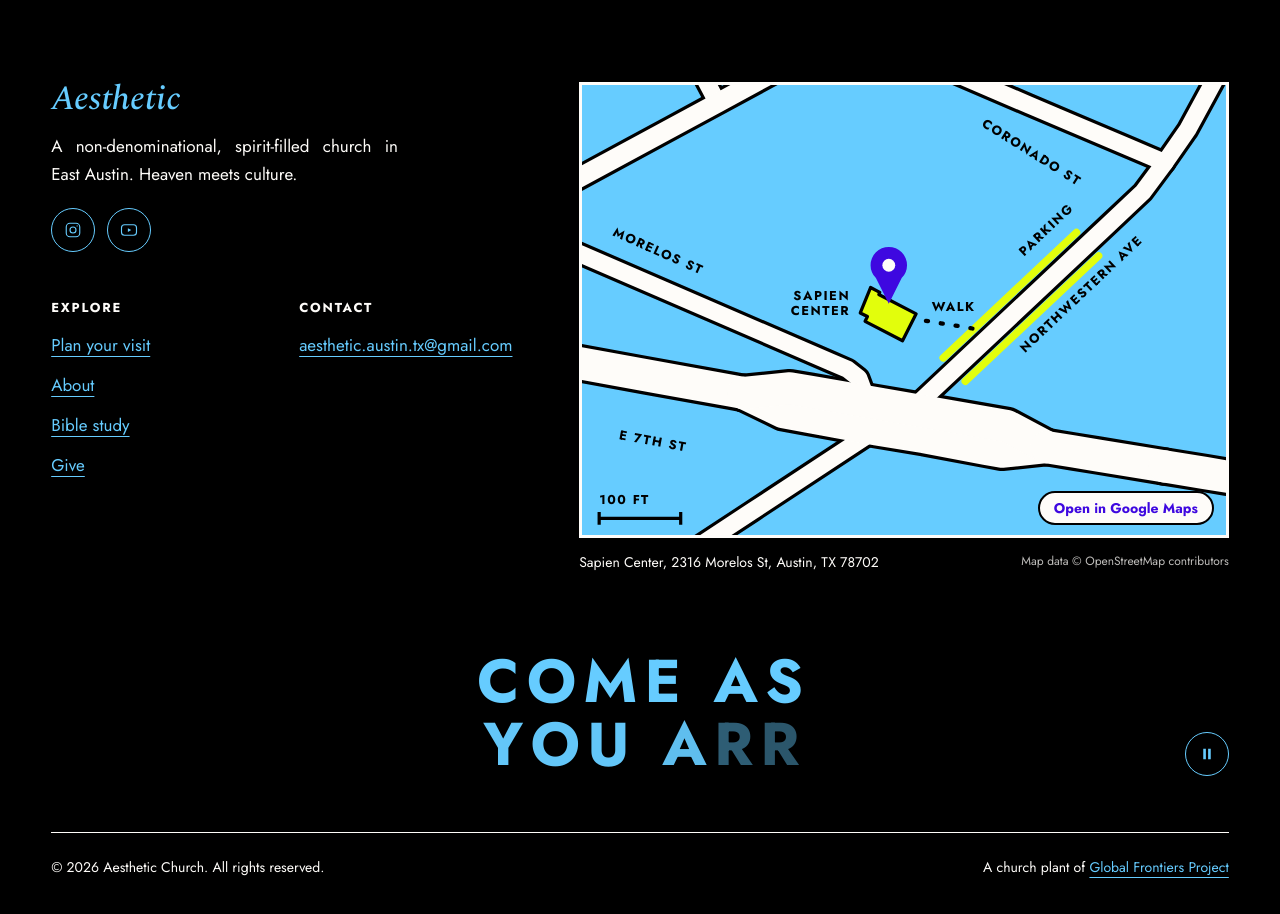
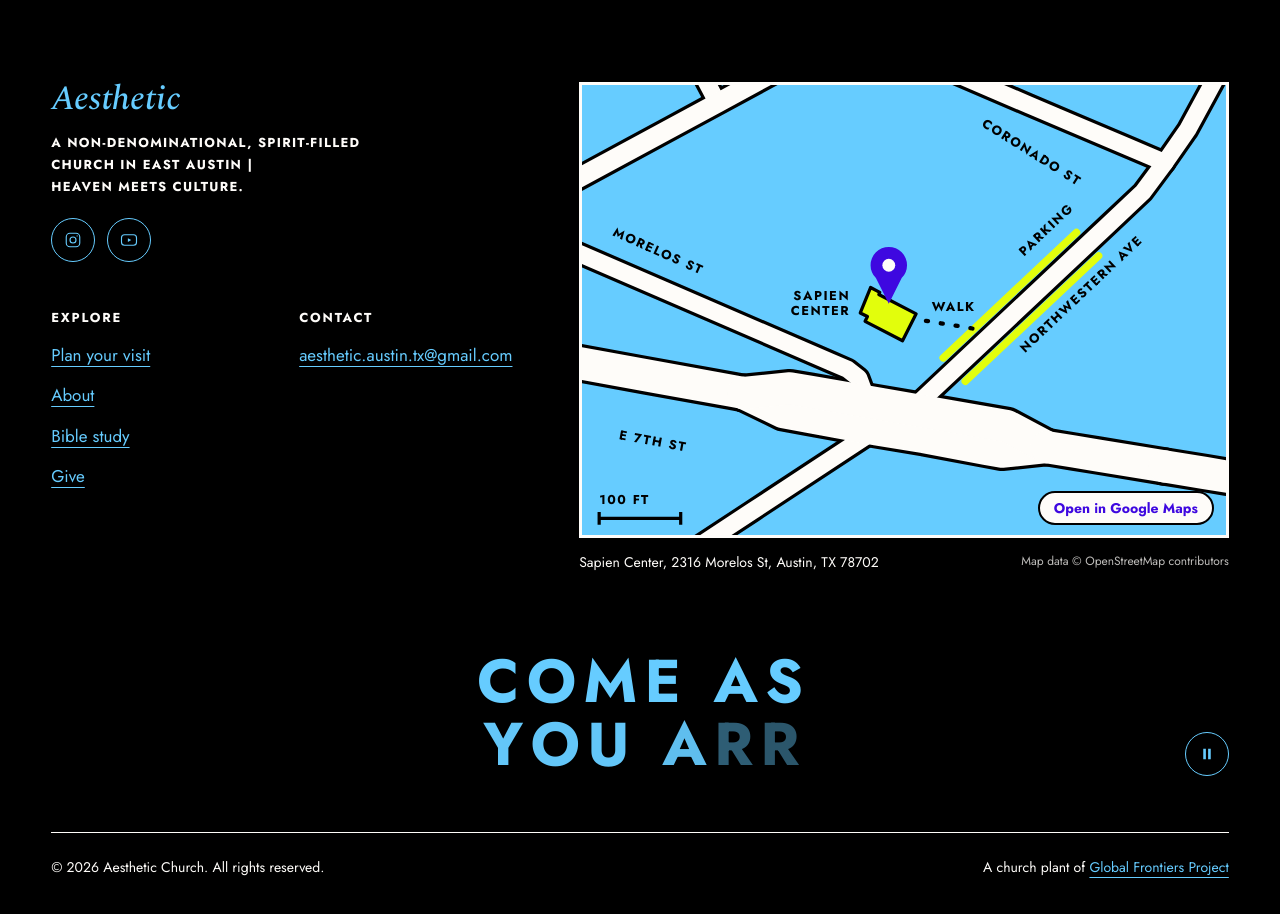
Before and after one commit to Aesthetic-ATX/Aesthetic-Website, a Next.js app: page / in a window 1280 px wide. Shown: the part 4180-5094 px from the top of the page. Built offline with nearby package versions, Linux system fonts and the light colour scheme.

Commit message:
Footer description set as a label: uppercase, tracked, with a | before Heaven meets culture
Co-Authored-By: Claude Opus 5.5 <noreply@anthropic.com>

```diff
--- a/app/globals.css
+++ b/app/globals.css
@@ -414,7 +414,7 @@ a:hover{text-decoration:underline;text-decoration-thickness:3px;text-underline-o
 .foot-top{display:grid;grid-template-columns:minmax(0,5fr) minmax(0,7fr);gap:clamp(40px,5vw,72px);align-items:start;margin-bottom:clamp(56px,6vw,80px);}
 .foot-col{display:flex;flex-direction:column;align-items:flex-start;gap:16px;min-width:0;}
 .foot-wm{font-size:34px;line-height:1;color:var(--sky);}
-.foot-about{max-width:34ch;}
+.foot-about{max-width:38ch;margin:0;text-transform:uppercase;line-height:1.7;}
 .foot-social{display:flex;gap:12px;margin-top:4px;}
 /* sky, like every other link on black: one colour means clickable on each ground */
 .social{width:44px;height:44px;border-radius:9999px;border:var(--hair);border-color:var(--sky);
--- a/components/Footer.tsx
+++ b/components/Footer.tsx
@@ -38,8 +38,11 @@ export function Footer() {
         <div className="foot-top">
           <div className="foot-col">
             <span className="sp foot-wm">{site.shortName}</span>
-            <p className="bd foot-about">
-              A non-denominational, spirit-filled church in East Austin. Heaven meets culture.
+            {/* Set like the section labels ("THE ONLY THING WE ASK"), user's call 2026-09-28. Written in
+                sentence case and capitalised by CSS, so screen readers read words, not letters. */}
+            <p className="lbl foot-about">
+              A non-denominational, spirit-filled church in <span className="nobr">East Austin</span> <span aria-hidden="true">|</span>{" "}
+              <span className="nobr">Heaven meets culture.</span>
             </p>
             <div className="foot-social">
               <a href={site.instagram.url} target="_blank" rel="noreferrer" className="social" aria-label={`${site.instagram.handle} on Instagram`}>
```
